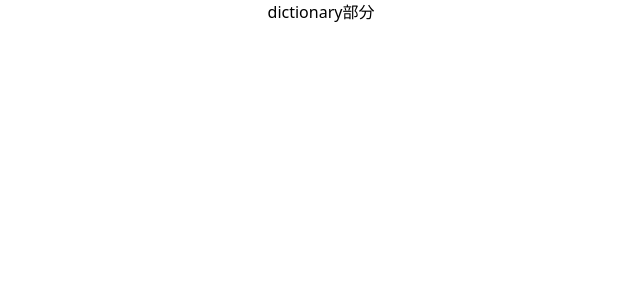
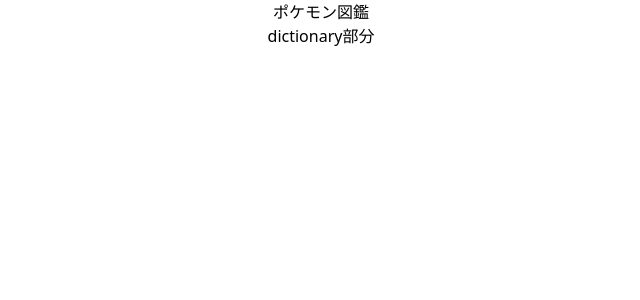
Before and after one commit to XeicuLy/pokedex-nextjs, a Next.js app: page / in a window 1280 px wide. Shown: the top 300 px of the page, without its empty margins (319-959 px from the left). Built offline with nearby package versions, Linux system fonts and the light colour scheme.

Commit message:
:memo: add: 実装準備
header追加。API叩くようファイル準備

```diff
--- /dev/null
+++ b/src/libs/pokemon.jsx
@@ -0,0 +1 @@
+export const getAllPokemons = () => {};
--- a/src/pages/_app.tsx
+++ b/src/pages/_app.tsx
@@ -1,3 +1,4 @@
+import { Header } from '@/components/layouts/header/Header';
 import '@/styles/globals.css';
 import type { AppProps } from 'next/app';
 import Head from 'next/head';
@@ -10,6 +11,7 @@
       <Head>
         <title>ポケモン図鑑</title>
       </Head>
+      <Header />
       <Component {...pageProps} />
     </RecoilRoot>
   );
```
